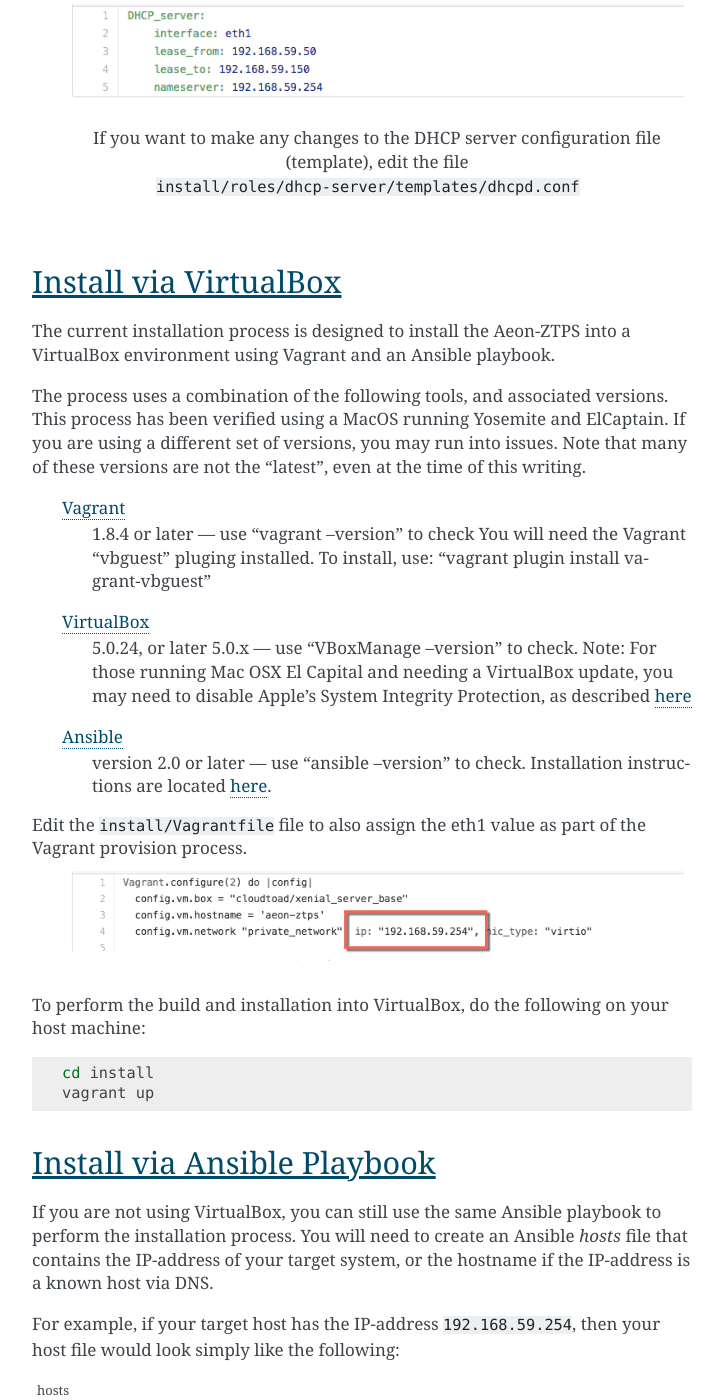
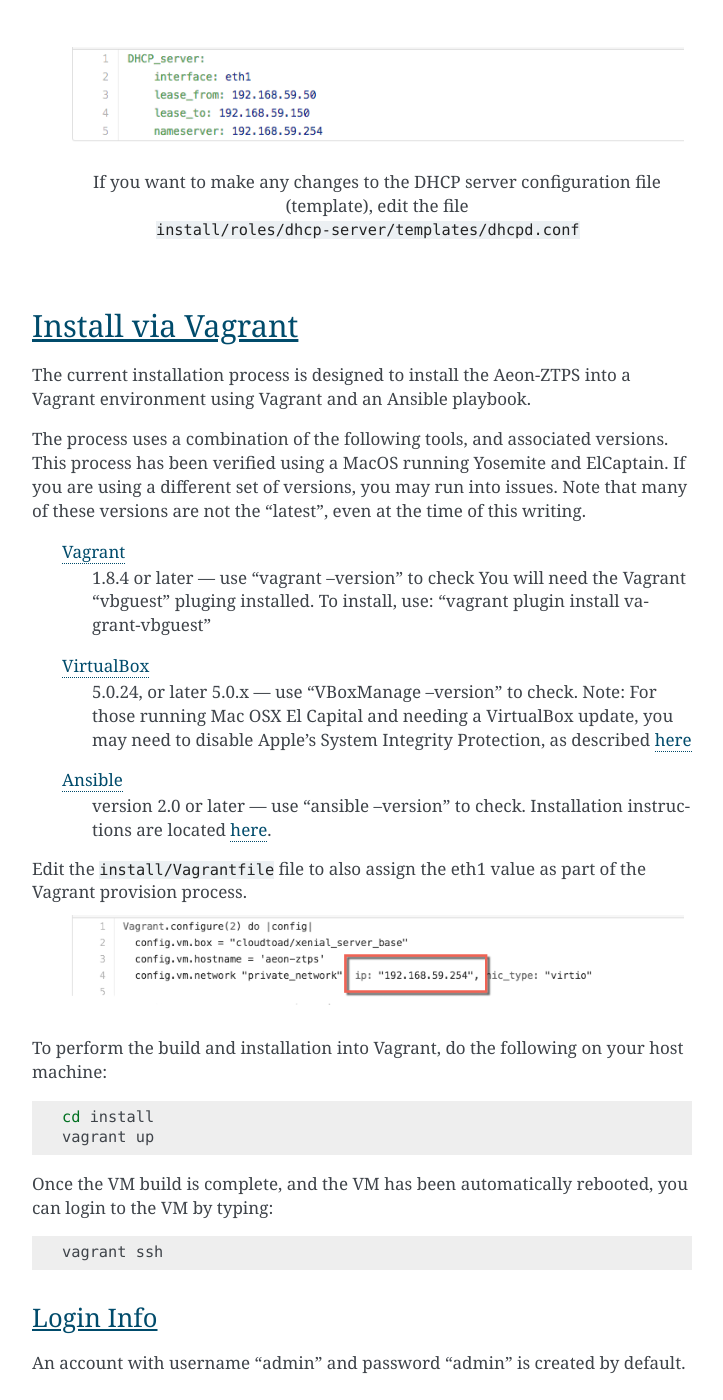
Before and after one commit to ebeahan/aeon-ztps, a Sphinx documentation site: the page built from docs/source/installation-guide/installation-guide.rst, in a window 1280 px wide and 1400 px high, scrolled down 1185 px. Shown: the whole window, without its empty margins (388-1111 px from the left). Built offline with Sphinx 7.4.7, drawn with Linux system fonts in a browser that asks for light colours; the version number is read from the project's files by our own code; some of the changed text lies outside the part shown.

Commit message:
Updated docs to include admin account information. Fixes #183 (#184)
* Updated docs to include admin account information. Fixes #183

```diff
--- a/docs/source/installation-guide/installation-guide.rst
+++ b/docs/source/installation-guide/installation-guide.rst
@@ -46,14 +46,14 @@
         :literal:`install/roles/dhcp-server/templates/dhcpd.conf`
 
 
-Install via VirtualBox
-----------------------
+Install via Vagrant
+-------------------
 
 .. _Vagrant: https://www.vagrantup.com/
 .. _VirtualBox: https://www.virtualbox.org/wiki/Downloads/
 .. _Ansible: http://docs.ansible.com/ansible/intro_installation.html/
 
-The current installation process is designed to install the Aeon-ZTPS into a VirtualBox environment using Vagrant and
+The current installation process is designed to install the Aeon-ZTPS into a Vagrant environment using Vagrant and
 an Ansible playbook.
 
 The process uses a combination of the following tools, and associated versions.  This process has been verified using
@@ -80,12 +80,23 @@
     .. figure:: install-vagrantfile.png
 
 
-To perform the build and installation into VirtualBox, do the following on your host machine:
+To perform the build and installation into Vagrant, do the following on your host machine:
 
 .. code:: bash
 
     cd install
     vagrant up
+
+Once the VM build is complete, and the VM has been automatically rebooted, you can login to the VM by typing:
+
+.. code:: bash
+
+    vagrant ssh
+
+----------
+Login Info
+----------
+An account with username "admin" and password "admin" is created by default.
 
 
 Install via Ansible Playbook
```
